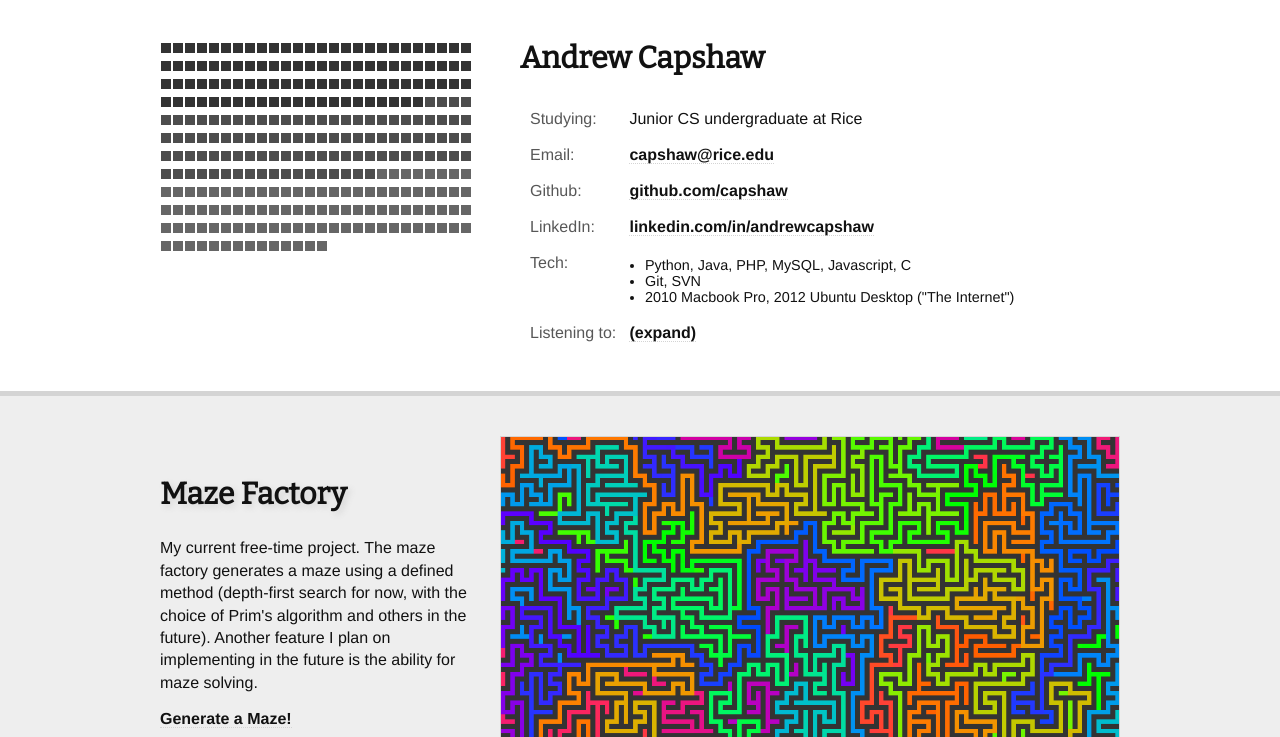
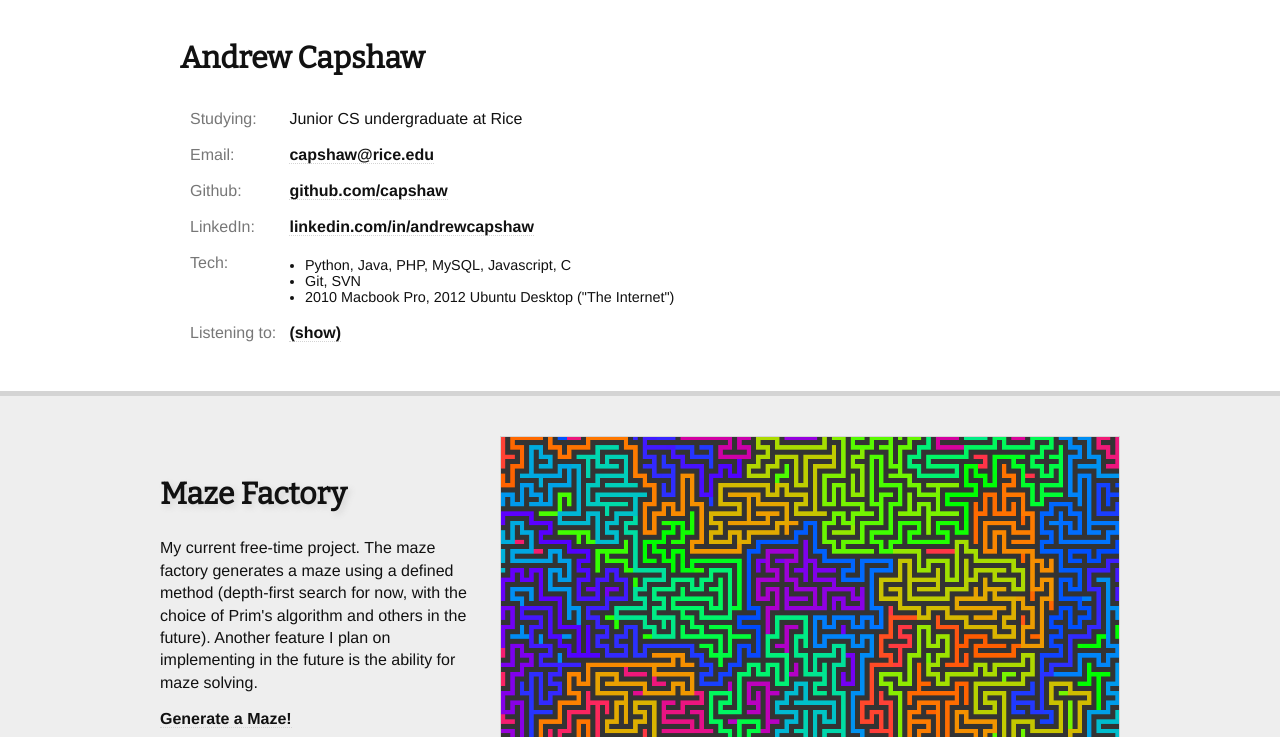
Before and after one commit to capshaw/capshaw.me, a PHP site: page / in a window 1280 px wide. Shown: the top 737 px of the page. Run offline with PHP 8.4, Linux system fonts and the light colour scheme; some libraries are stand-ins or nearby versions.

Commit message:
Got rid of annoying squares

```diff
--- a/css/style.css
+++ b/css/style.css
@@ -43,12 +43,12 @@ li:before {
 
 /* Change the selection color on the whole site */
 ::selection {
-  background: #111111;
-  color: #fff; }
+  background: #fffa63;
+  color: #333; }
 
 ::-moz-selection {
-  background: #111111;
-  color: #fff; }
+  background: #fffa63;
+  color: #333; }
 
 .container {
   width: 960px;
@@ -77,7 +77,7 @@ li:before {
   #about-list li span {
     display: inline-block;
     width: 95px;
-    opacity: 0.7; }
+    color: #777777; }
   #about-list ul li, #about-list ul li:first-child {
     border: 0px solid red;
     padding: 0px;
@@ -301,15 +301,17 @@ li:before {
 .square-mosaic {
   width: 10px;
   height: 10px;
-  background: #333333;
-  margin: 1px;
-  display: inline-block; }
+  background: #eeeeee url("../img/portrait.jpg");
+  float: left; }
+
+.square-mosaic-on {
+  opacity: 0.3; }
 
 .sqr-1 {
-  background: #4d4d4d; }
+  background: white; }
 
 .sqr-2 {
-  background: #666666; }
+  background: white; }
 
 @media screen and (max-device-width: 320px) {
   #nav {
--- a/css/style.scss
+++ b/css/style.scss
@@ -2,7 +2,9 @@ $background-color: #eee;
 
 $link-color: invert($background-color);
 $link-color-hover: lighten($link-color, 20%);
-$square-color: #333;
+$square-color: #eee;
+
+$highlight-color: #FFFA63;
 
 body, html{
 	background: $background-color;
@@ -58,12 +60,13 @@ li:before {
 
 /* Change the selection color on the whole site */
 ::selection {
-	background: $link-color;
-	color: #fff;
+	background: $highlight-color;
+	color: #333;
 }
+
 ::-moz-selection {
-	background: $link-color;
-	color: #fff;
+	background: $highlight-color;
+	color: #333;
 }
 
 .container{
@@ -99,7 +102,7 @@ li:before {
 	li span{
 		display:inline-block;
 		width: 95px;
-		opacity:0.7;
+		color:lighten(invert($background-color), 40%);
 	}
 	ul li, ul li:first-child{
 		border: 0px solid red;
@@ -364,9 +367,12 @@ li:before {
 .square-mosaic {
 	width: 10px;
 	height: 10px;
-	background: $square-color;
-	margin: 1px;
-	display: inline-block;
+	background: $square-color url('../img/portrait.jpg');
+	float:left;
+}
+
+.square-mosaic-on {
+	opacity: 0.3;
 }
 
 .sqr-1 {
--- a/index.php
+++ b/index.php
@@ -24,20 +24,7 @@
 				</div>
 			</noscript>
 			<div class='clear-both'>
-				<div class='side-bar flowleft p-top-40'>
-					<?php
-						for($i=0; $i<100; $i++){
-							echo "<div class='square-mosaic'><!-- --></div>";
-						}
-						for($i=0; $i<100; $i++){
-							echo "<div class='square-mosaic sqr-1'><!-- --></div>";
-						}
-						for($i=0; $i<100; $i++){
-							echo "<div class='square-mosaic sqr-2'><!-- --></div>";
-						}
-					?>
-				</div>
-				<div class='main flowright'>
+				<div class='main flowleft'>
 					<div class='main-content'>
 						<h2 id='main-header'>Andrew Capshaw</h2>
 						<ul id='about-list'>
@@ -80,7 +67,7 @@
 							</li>
 							<li>
 								<span>Listening to:</span>
-								<a href='#' id='stats-btn'>(expand)</a>
+								<a href='#' id='stats-btn'>(show)</a>
 						<div id='stats'>
 							<p>Most-frequently listened-to albums in the last month via <a href='http://last.fm/user/premendax'>last.fm</a></p>
 							<p id='lastFmError' class='alert'>
```
